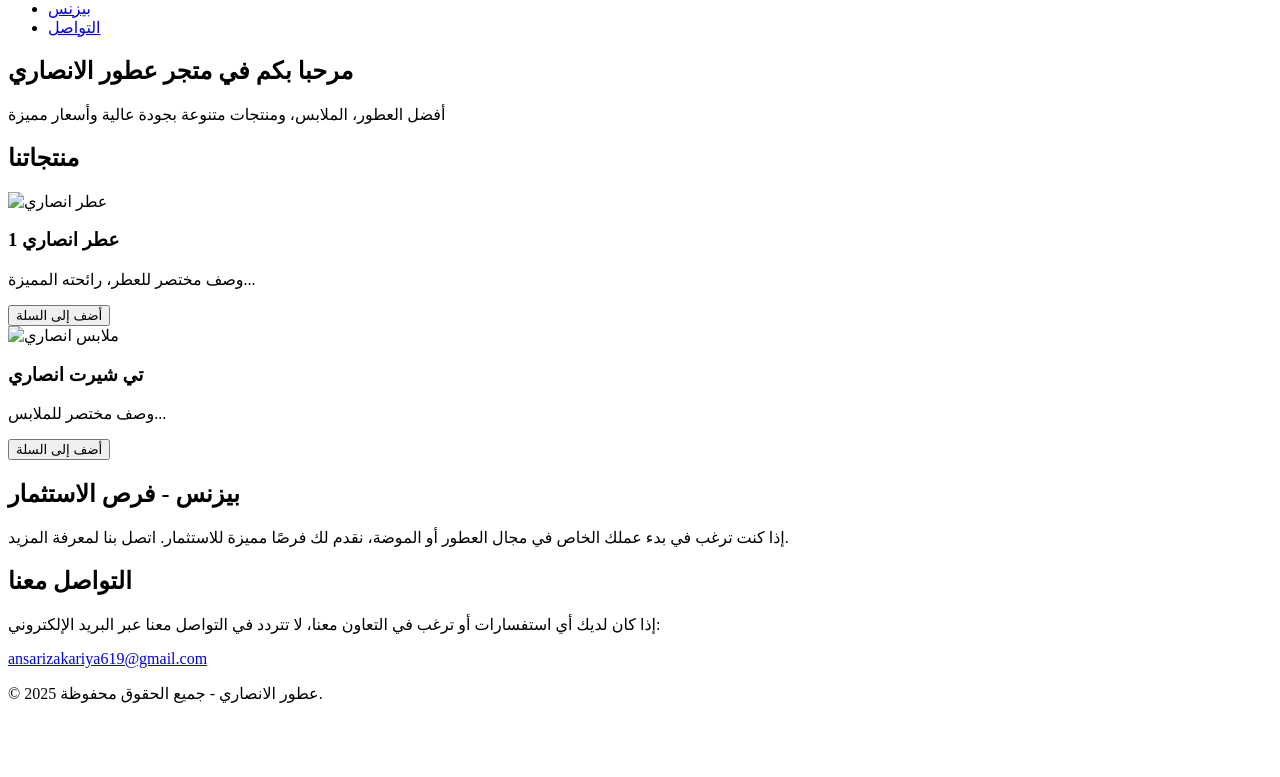
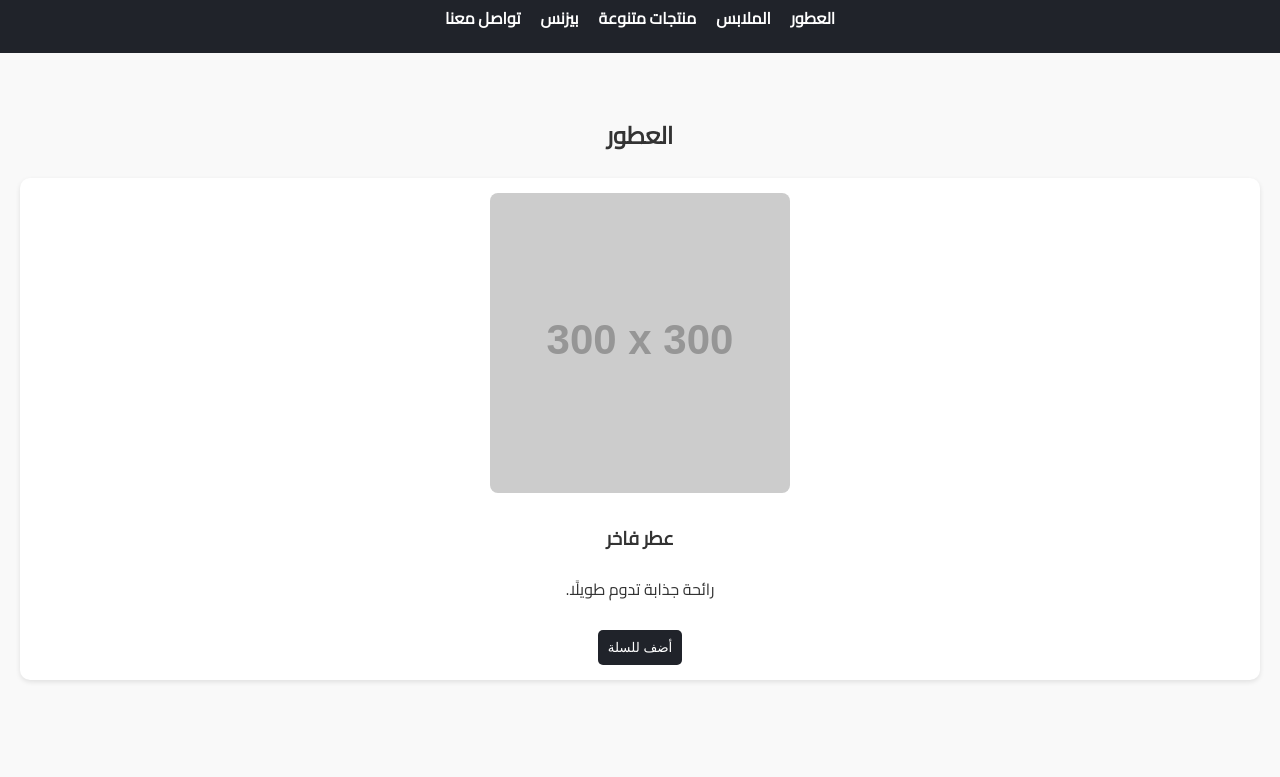
Before and after one commit to zakariya167/ANSARI-ZN-shop, a plain HTML site: page index.html in a window 1280 px wide. Shown: the part 120-897 px from the top of the page. Before the commit the page ends 839 px from the top, so only its background shows below. Drawn offline with Linux system fonts and the light colour scheme; placeholder pictures from the web are drawn by us.

Commit message:
Add files via upload

```diff
--- a/index.html
+++ b/index.html
@@ -1,85 +1,174 @@
 <!DOCTYPE html>
-<html lang="ar">
+<html lang="ar" dir="rtl">
 <head>
     <meta charset="UTF-8">
     <meta name="viewport" content="width=device-width, initial-scale=1.0">
-    <meta name="description" content="متجر عطور الانصاري - بيع العطور، الملابس، والمنتجات المتنوعة">
-    <title>عطور الانصاري | متجر الكتروني</title>
-    <link rel="stylesheet" href="style.css">
-    <link rel="icon" href="favicon.ico">
+    <title>عطور الأنصاري</title>
+    <link href="https://fonts.googleapis.com/css2?family=Cairo&display=swap" rel="stylesheet">
+    <style>
+        body {
+            font-family: 'Cairo', sans-serif;
+            margin: 0;
+            padding: 0;
+            background-color: #f9f9f9;
+            color: #333;
+            direction: rtl;
+        }
+        header {
+            background-color: #20232a;
+            color: white;
+            padding: 20px;
+            text-align: center;
+        }
+        nav ul {
+            display: flex;
+            justify-content: center;
+            list-style: none;
+            padding: 0;
+            margin: 0;
+            gap: 20px;
+        }
+        nav a {
+            color: white;
+            text-decoration: none;
+            font-weight: bold;
+        }
+        nav a:hover {
+            text-decoration: underline;
+        }
+        .section {
+            padding: 40px 20px;
+        }
+        .section h2 {
+            text-align: center;
+            margin-bottom: 20px;
+        }
+        .product-grid {
+            display: grid;
+            grid-template-columns: repeat(auto-fit, minmax(240px, 1fr));
+            gap: 20px;
+        }
+        .product {
+            background: white;
+            padding: 15px;
+            border-radius: 10px;
+            text-align: center;
+            box-shadow: 0 2px 5px rgba(0,0,0,0.1);
+        }
+        .product img {
+            max-width: 100%;
+            height: auto;
+            border-radius: 8px;
+        }
+        .product button {
+            margin-top: 10px;
+            background-color: #20232a;
+            color: white;
+            border: none;
+            padding: 10px;
+            border-radius: 5px;
+            cursor: pointer;
+        }
+        .product button:hover {
+            background-color: #444950;
+        }
+        footer {
+            background-color: #20232a;
+            color: white;
+            text-align: center;
+            padding: 20px;
+            margin-top: 30px;
+        }
+        form {
+            max-width: 500px;
+            margin: auto;
+            display: flex;
+            flex-direction: column;
+            gap: 15px;
+        }
+        input, textarea {
+            padding: 10px;
+            border: 1px solid #ccc;
+            border-radius: 5px;
+            font-family: 'Cairo', sans-serif;
+        }
+        input[type="submit"] {
+            background-color: #20232a;
+            color: white;
+            border: none;
+        }
+    </style>
 </head>
 <body>
-
-    <!-- Header Section -->
     <header>
-        <div class="container">
-            <h1>عطور الانصاري</h1>
+        <h1>عطور الأنصاري</h1>
         <nav>
             <ul>
-                    <li><a href="#home">الرئيسية</a></li>
-                    <li><a href="#products">المنتجات</a></li>
+                <li><a href="#perfumes">العطور</a></li>
+                <li><a href="#clothes">الملابس</a></li>
+                <li><a href="#others">منتجات متنوعة</a></li>
                 <li><a href="#business">بيزنس</a></li>
-                    <li><a href="#contact">التواصل</a></li>
+                <li><a href="#contact">تواصل معنا</a></li>
             </ul>
         </nav>
-        </div>
     </header>
 
-    <!-- Home Section -->
-    <section id="home" class="home">
-        <div class="container">
-            <h2>مرحبا بكم في متجر عطور الانصاري</h2>
-            <p>أفضل العطور، الملابس، ومنتجات متنوعة بجودة عالية وأسعار مميزة</p>
+    <section class="section" id="perfumes">
+        <h2>العطور</h2>
+        <div class="product-grid">
+            <div class="product">
+                <img src="https://via.placeholder.com/300x300?text=عطر+فاخر" alt="عطر فاخر">
+                <h3>عطر فاخر</h3>
+                <p>رائحة جذابة تدوم طويلًا.</p>
+                <button>أضف للسلة</button>
+            </div>
+            <!-- يمكنك تكرار المنتجات هنا -->
         </div>
     </section>
 
-    <!-- Products Section -->
-    <section id="products" class="products">
-        <div class="container">
-            <h2>منتجاتنا</h2>
-            <div class="product-list">
-                <!-- Perfume Product -->
+    <section class="section" id="clothes">
+        <h2>الملابس</h2>
+        <div class="product-grid">
             <div class="product">
-                    <img src="perfume1.jpg" alt="عطر انصاري" />
-                    <h3>عطر انصاري 1</h3>
-                    <p>وصف مختصر للعطر، رائحته المميزة...</p>
-                    <button>أضف إلى السلة</button>
-                </div>
-                <!-- Clothes Product -->
-                <div class="product">
-                    <img src="clothes1.jpg" alt="ملابس انصاري" />
-                    <h3>تي شيرت انصاري</h3>
-                    <p>وصف مختصر للملابس...</p>
-                    <button>أضف إلى السلة</button>
-                </div>
-                <!-- Additional Products can be added here -->
+                <img src="https://via.placeholder.com/300x300?text=قميص+رجالي" alt="قميص رجالي">
+                <h3>قميص رجالي</h3>
+                <p>مريح وأنيق للمناسبات اليومية.</p>
+                <button>أضف للسلة</button>
             </div>
         </div>
     </section>
 
-    <!-- Business Section -->
-    <section id="business" class="business">
-        <div class="container">
-            <h2>بيزنس - فرص الاستثمار</h2>
-            <p>إذا كنت ترغب في بدء عملك الخاص في مجال العطور أو الموضة، نقدم لك فرصًا مميزة للاستثمار. اتصل بنا لمعرفة المزيد.</p>
+    <section class="section" id="others">
+        <h2>منتجات متنوعة</h2>
+        <div class="product-grid">
+            <div class="product">
+                <img src="https://via.placeholder.com/300x300?text=منتج+متنوع" alt="منتج متنوع">
+                <h3>منتج متنوع</h3>
+                <p>منتج عالي الجودة.</p>
+                <button>أضف للسلة</button>
+            </div>
         </div>
     </section>
 
-    <!-- Contact Section -->
-    <section id="contact" class="contact">
-        <div class="container">
-            <h2>التواصل معنا</h2>
-            <p>إذا كان لديك أي استفسارات أو ترغب في التعاون معنا، لا تتردد في التواصل معنا عبر البريد الإلكتروني:</p>
-            <p><a href="mailto:ansarizakariya619@gmail.com">ansarizakariya619@gmail.com</a></p>
-        </div>
+    <section class="section" id="business">
+        <h2>قسم البيزنس</h2>
+        <p style="text-align: center; max-width: 700px; margin: auto;">
+            هل ترغب في التعاون التجاري أو عرض منتجك في متجر الأنصاري؟ نحن نرحب بالشراكات الجديدة. راسلنا لمزيد من التفاصيل.
+        </p>
     </section>
 
-    <!-- Footer Section -->
+    <section class="section" id="contact">
+        <h2>تواصل معنا</h2>
+        <form action="mailto:ansarizakariya619@gmail.com" method="post" enctype="text/plain">
+            <input type="text" name="name" placeholder="اسمك" required>
+            <input type="email" name="email" placeholder="بريدك الإلكتروني" required>
+            <textarea name="message" placeholder="رسالتك" rows="5" required></textarea>
+            <input type="submit" value="إرسال">
+        </form>
+    </section>
+
     <footer>
-        <div class="container">
-            <p>&copy; 2025 عطور الانصاري - جميع الحقوق محفوظة.</p>
-        </div>
+        <p>جميع الحقوق محفوظة &copy; 2025 - عطور الأنصاري</p>
     </footer>
-
 </body>
 </html>
```
Lines whose indentation alone changed are shown as unchanged.
